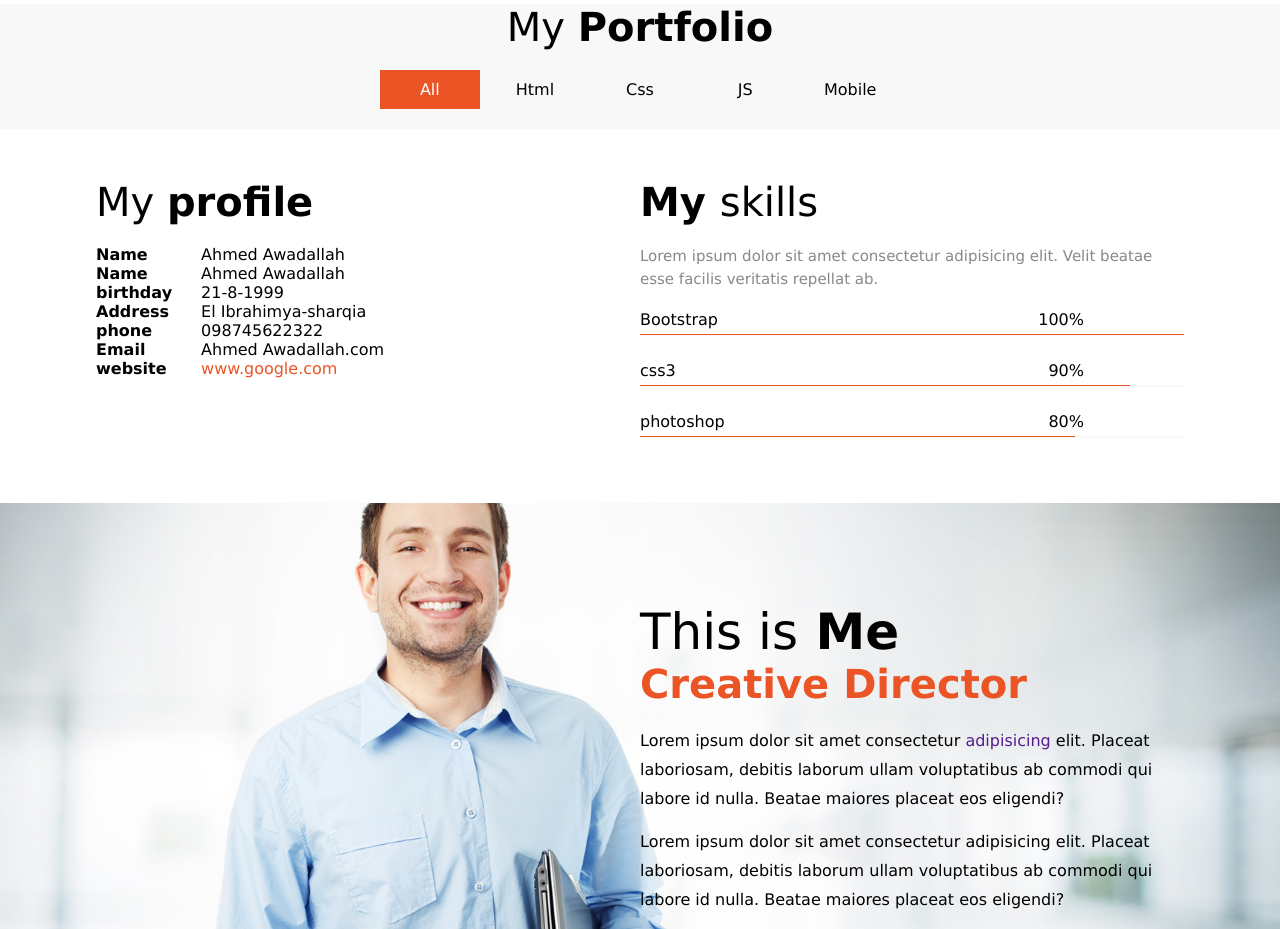
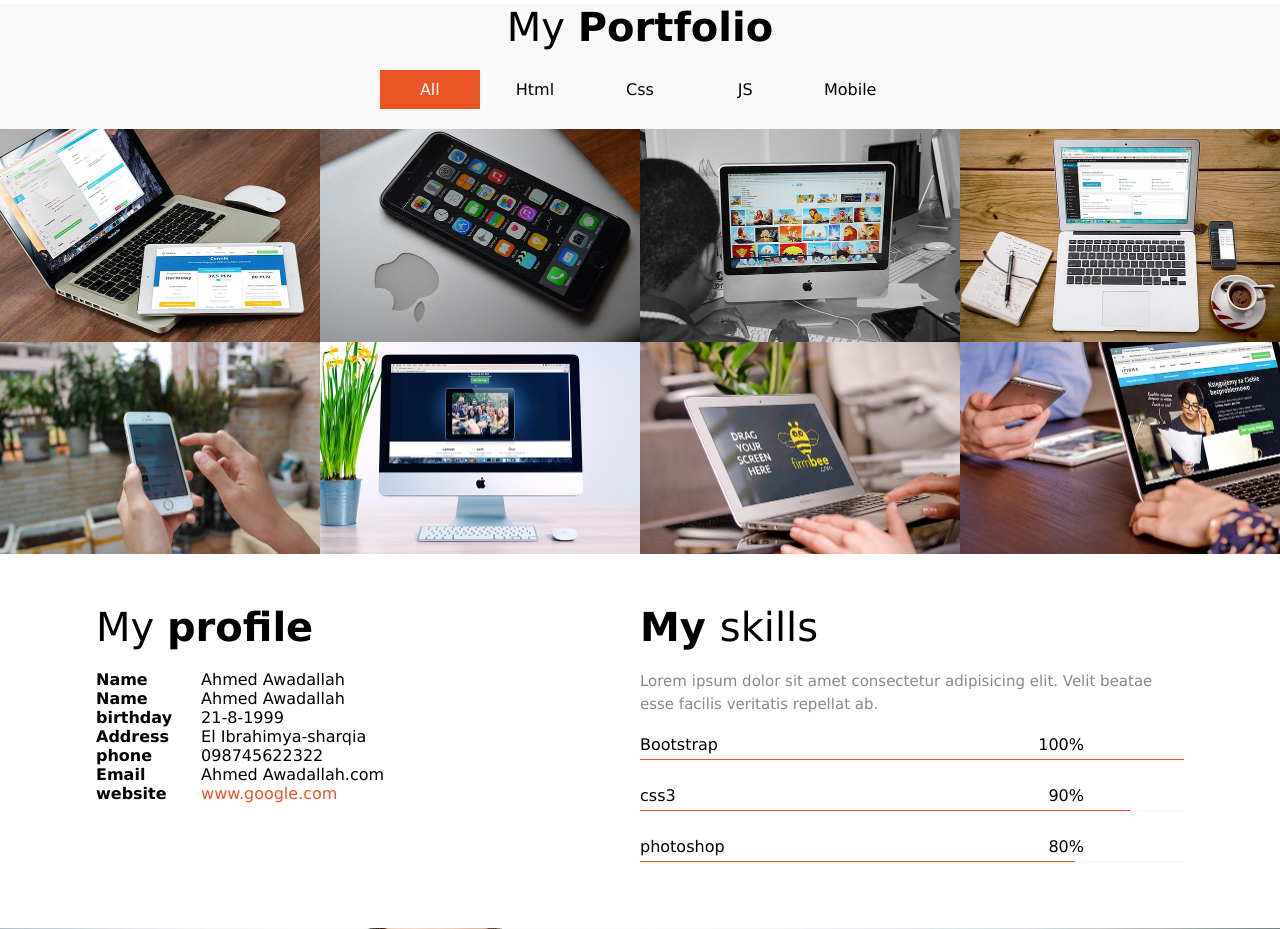
Before and after one commit to ahmedawadallah50/design3, a plain HTML site: page index.html in a window 1280 px wide. Shown: the part 1240-2169 px from the top of the page. Drawn offline with Linux system fonts and the light colour scheme.

Commit message:
create website

```diff
--- a/index.html
+++ b/index.html
@@ -96,7 +96,7 @@
         </ul>
         <div class="box">
             <div>
-                <img src=".../images/Portfolio/portfolio-img1.jpg" alt="">
+                <img src="images/Portfolio/portfolio-img1.jpg" alt="">
                 <p class="overlay">
                     <span>
                     Show More
@@ -105,7 +105,7 @@
             </div>
             <!-- ./div -->
             <div>
-                <img src=".../images/Portfolio/portfolio-img2.jpg" alt="">
+                <img src="images/Portfolio/portfolio-img2.jpg" alt="">
                 <p class="overlay">
                     <span>
                     Show More
@@ -115,7 +115,7 @@
             <!-- ./div -->
 
             <div>
-                <img src=".../images/Portfolio/portfolio-img3.jpg" alt="">
+                <img src="images/Portfolio/portfolio-img3.jpg" alt="">
                 <p class="overlay">
                     <span>
                     Show More
@@ -125,7 +125,7 @@
             <!-- ./div -->
 
             <div>
-                <img src=".../images/Portfolio/portfolio-img4.jpg" alt="">
+                <img src="images/Portfolio/portfolio-img4.jpg" alt="">
                 <p class="overlay">
                     <span>
                     Show More
@@ -135,7 +135,7 @@
             <!-- ./div -->
 
             <div>
-                <img src=".../images/Portfolio/portfolio-img5.jpg" alt="">
+                <img src="images/Portfolio/portfolio-img5.jpg" alt="">
                 <p class="overlay">
                     <span>
                     Show More
@@ -145,7 +145,7 @@
             <!-- ./div -->
 
             <div>
-                <img src=".../images/Portfolio/portfolio-img6.jpg" alt="">
+                <img src="images/Portfolio/portfolio-img6.jpg" alt="">
                 <p class="overlay">
                     <span>
                     Show More
@@ -155,7 +155,7 @@
             <!-- ./div -->
 
             <div>
-                <img src=".../images/Portfolio/portfolio-img7.jpg" alt="">
+                <img src="images/Portfolio/portfolio-img7.jpg" alt="">
                 <p class="overlay">
                     <span>
                     Show More
@@ -165,7 +165,7 @@
             <!-- ./div -->
 
             <div>
-                <img src=".../images/Portfolio/portfolio-img8.jpg" alt="">
+                <img src="images/Portfolio/portfolio-img8.jpg" alt="">
                 <p class="overlay">
                     <span>
                     Show More
```
